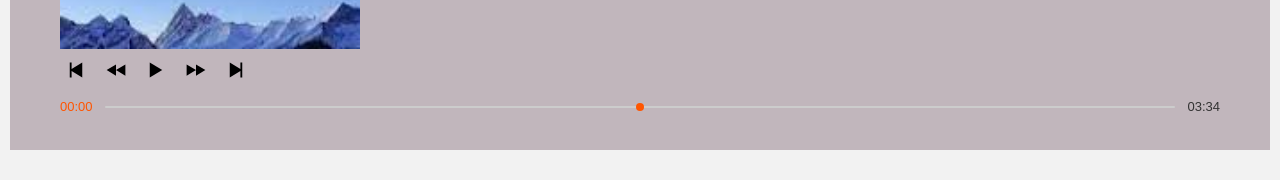
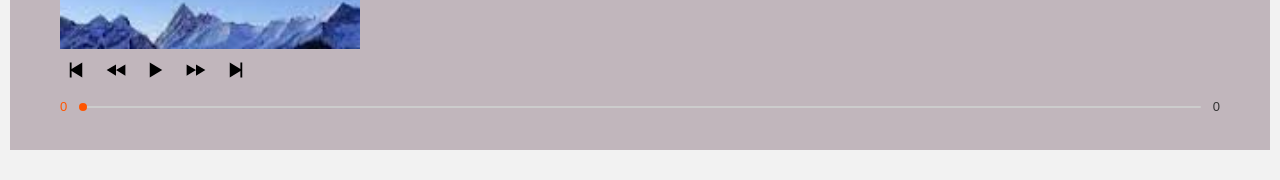
Before and after one commit to Alejandro-Cardozo/react-challenges, a React (Vite) app: page / in a window 1280 px wide. Shown: the part 271-451 px from the top of the page. Built offline with nearby package versions, Linux system fonts and the light colour scheme.

Commit message:
Applying functionality to the progress bar

```diff
--- a/src/components/AudioPlayer.jsx
+++ b/src/components/AudioPlayer.jsx
@@ -8,15 +8,20 @@ import ProgressBar from './ProgressBar';
 
 const AudioPlayer = () => {
   const [currentTrack, setCurrentTrack] = useState(tracks[0]);
+  const [timeProgress, setTimeProgress] = useState(0);
+  const [duration, setDuration] = useState(0);
 
   const audioRef = useRef();
+  const progressBarRef = useRef();
 
   return (
     <div className='audio-player'>
       <div className='inner'>
-        <DisplayTrack currentTrack={currentTrack} audioRef={audioRef} />
-        <Controls audioRef={audioRef} />
-        <ProgressBar />
+        <DisplayTrack {...{ currentTrack, audioRef }} />
+        <Controls {...{ audioRef }} />{' '}
+        <ProgressBar
+          {...{ progressBarRef, audioRef, timeProgress, duration }}
+        />
       </div>
     </div>
   );
--- a/src/components/ProgressBar.jsx
+++ b/src/components/ProgressBar.jsx
@@ -1,12 +1,21 @@
 // Styles
 import classes from './ProgressBar.module.css';
 
-const ProgressBar = () => {
+const ProgressBar = ({ progressBarRef, audioRef, timeProgress, duration }) => {
+  const handleProgressChange = () => {
+    audioRef.current.currentTime = progressBarRef.current.value;
+  };
+
   return (
     <div className={classes.progress}>
-      <span className='time current'>00:00</span>
-      <input type='range' />
-      <span className='time'>03:34</span>
+      <span className='time current'>{timeProgress}</span>{' '}
+      <input
+        type='range'
+        ref={progressBarRef}
+        defaultValue='0'
+        onChange={handleProgressChange}
+      />
+      <span className='time'>{duration}</span>
     </div>
   );
 };
```
